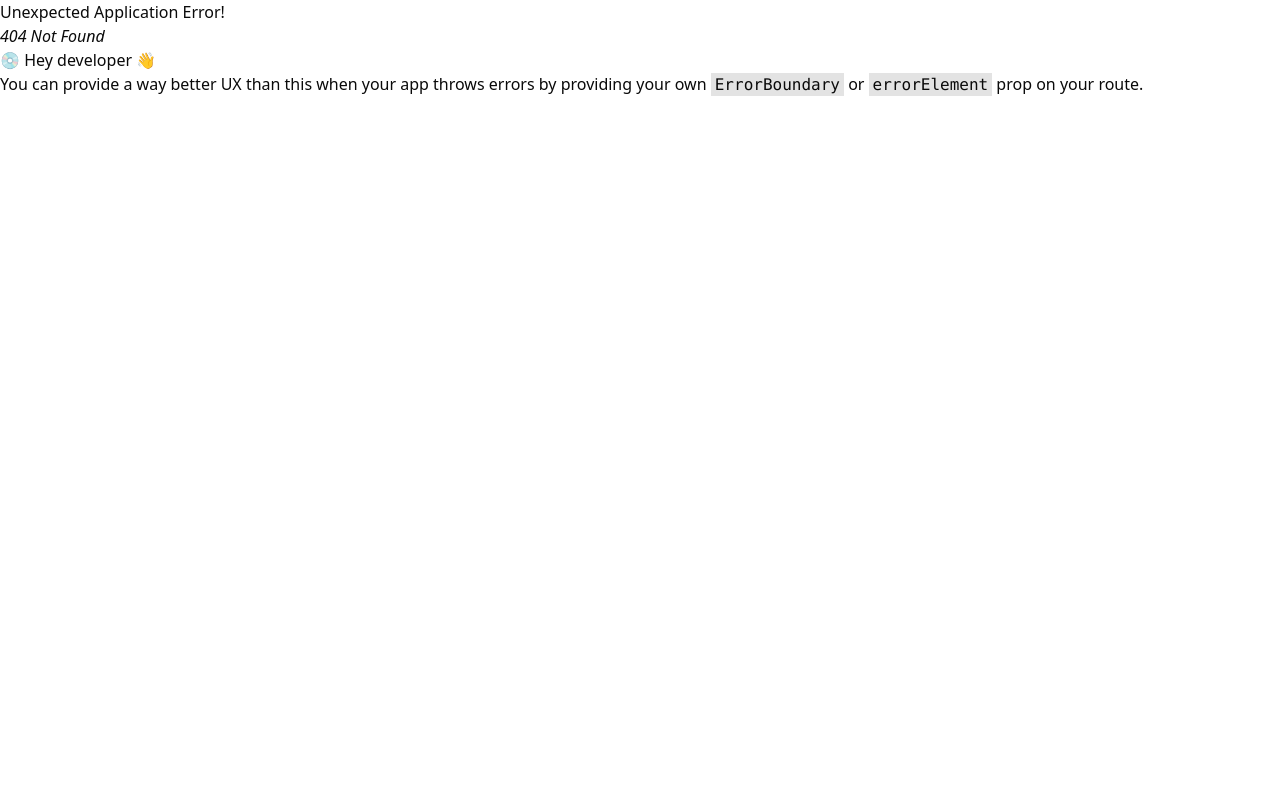
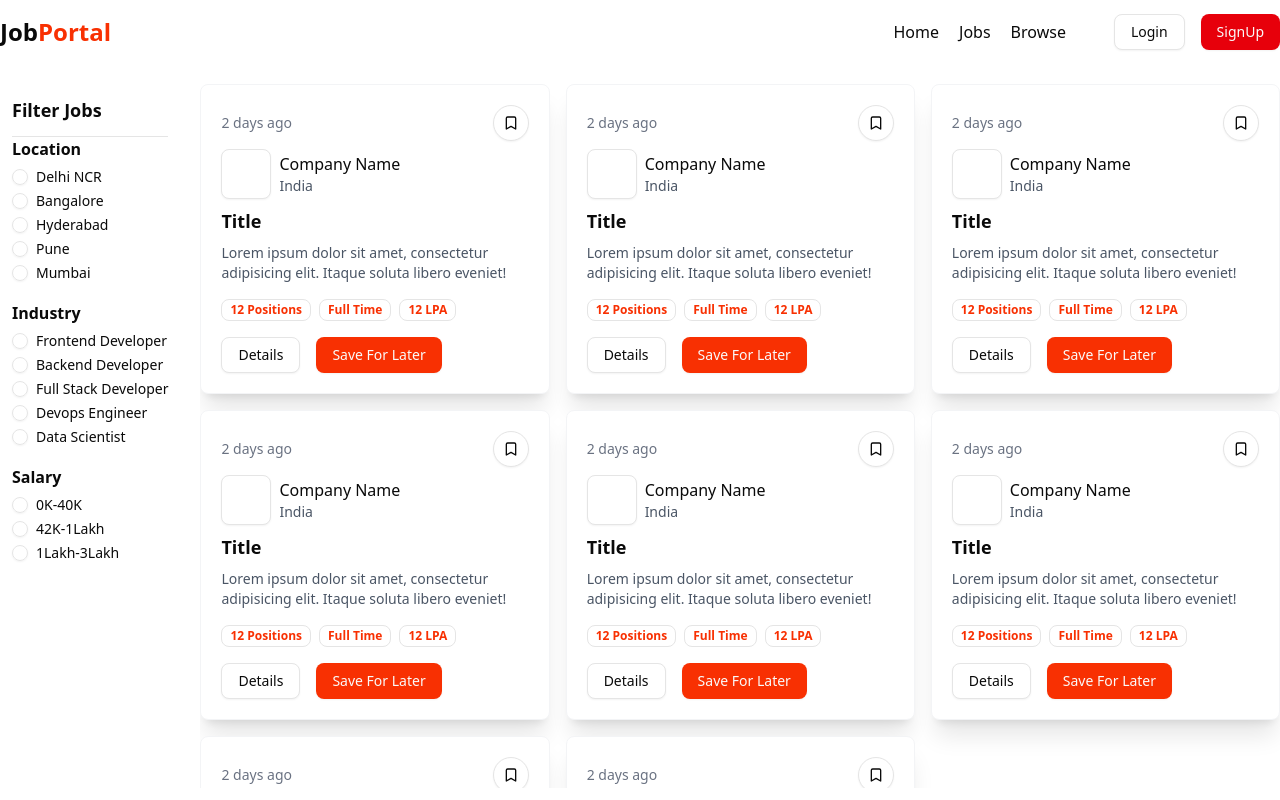
Before and after one commit to Aashi1909/Job-Portal, a React (Vite) app in the folder frontend/: page /jobs in a window 1280 px wide. Before the commit this address had no page. Built offline with nearby package versions, Linux system fonts and the light colour scheme.

Commit message:
jobs section completed

```diff
--- a/frontend/src/App.jsx
+++ b/frontend/src/App.jsx
@@ -3,6 +3,7 @@
 import Signup from './components/auth/Signup'
 import Login  from './components/auth/Login'
 import Home  from './components/Home'
+import Jobs  from './components/Jobs'
 import { createBrowserRouter, RouterProvider } from 'react-router-dom'
 
 
@@ -19,6 +20,10 @@
     path:'/signup',
     element: <Signup />
   },
+  {
+    path:'/jobs',
+    element: <Jobs />
+  },
 ])
 
 function App() {
--- /dev/null
+++ b/frontend/src/components/FilterCard.jsx
@@ -0,0 +1,53 @@
+import React from "react";
+import {RadioGroup, RadioGroupItem} from "./ui/radio-group"
+import {Label} from './ui/label'
+
+
+const filterData =[
+    {
+        filterType :"Location",
+        array:["Delhi NCR", "Bangalore", "Hyderabad", "Pune", "Mumbai"]
+    },
+    {
+        filterType :"Industry",
+        array:["Frontend Developer", "Backend Developer", "Full Stack Developer", "Devops Engineer", "Data Scientist"]
+    },
+    {
+        filterType :"Salary",
+        array:["0K-40K", "42K-1Lakh", "1Lakh-3Lakh"]
+    },
+]
+
+const FilterCard =() =>{
+    return (
+        <div className="w-full bg-white p-3 rounded-md">
+            <h1 className="font-semibold text-lg">Filter Jobs</h1>
+            <hr className="mt-3" />
+            <RadioGroup>
+                {
+                    filterData.map((data, index) =>(
+                        <div>
+                            <h1 className="font-bold font-lg">{data.filterType}</h1>
+                            {
+                                  data.array.map((item, index) => {
+                                    return (
+                                        <div className="flex items-center space-x-2 my-2">
+                                            <RadioGroupItem value={item} />
+                                            <Label >{item}</Label>
+
+
+                                        </div>
+                                    )
+
+                                  })
+                            }
+                        </div>
+                    ))
+                }
+
+            </RadioGroup>
+        </div>
+    )
+}
+
+export default FilterCard
--- /dev/null
+++ b/frontend/src/components/Job.jsx
@@ -0,0 +1,45 @@
+import React from "react";
+import { Button } from "./ui/button";
+import { Bookmark } from "lucide-react";
+import { Avatar, AvatarImage } from './ui/avatar'
+import { Badge } from './ui/badge'
+
+
+const Job = () => {
+    return (
+        <div className="p-5 rounded-md shadow-xl bg-white border border-gray-100 ">
+            <div className="flex items-center justify-between">
+                <p className="text-sm text-gray-500">2 days ago</p>
+                <Button variant="outline" className="rounded-full" size="icon"><Bookmark /></Button>
+            </div>
+            <div className="flex items-center gap-2 my-2">
+                <Button className="p-6" variant="outline" size="icon">
+                    <Avatar>
+                        <AvatarImage />
+                    </Avatar>
+                </Button>
+                <div>
+                    <h1 className="font-medium textlg">Company Name</h1>
+                    <p className="text-sm text-gray-600">India</p>
+                </div>
+            </div>
+
+            <div>
+                <h1 className="font-semibold text-lg my-2 ">Title</h1>
+                <p className="text-sm text-gray-600">Lorem ipsum dolor sit amet, consectetur adipisicing elit. Itaque soluta libero eveniet!</p>
+            </div>
+
+            <div className='flex items-center mt-4 gap-2'>
+                <Badge className={'text-[#F83002] font-bold'} variant="ghost">12 Positions</Badge>
+                <Badge className={'text-[#F83002] font-bold'} variant="ghost">Full Time</Badge>
+                <Badge className={'text-[#F83002] font-bold'} variant="ghost">12 LPA</Badge>
+            </div>
+            <div className="flex items-center gap-4 mt-4">
+                <Button variant="outline">Details</Button>
+                <Button className="bg-[#F83002]">Save For Later</Button>
+            </div>
+        </div>
+    )
+}
+
+export default Job;
--- /dev/null
+++ b/frontend/src/components/Jobs.jsx
@@ -0,0 +1,38 @@
+import React from "react";
+import Navbar from "./shared/Navbar";
+import FilterCard from "./FilterCard";
+import Job from "./Job";
+
+const jobsArray = [1, 2, 3, 4, 5, 6, 7, 8]
+
+const Jobs = () => {
+    return (
+        <div>
+            <Navbar />
+            <div className="max-w-7xl mx-auto mt-5">
+                <div className="flex gap-5">
+                    <div className="w-20%">
+                    <FilterCard />
+                    </div>
+                    {
+                        jobsArray.length <= 0 ? <span>Job Not Found</span> : (
+                            <div className="flex-1 h-[88vh] overflow-y-auto pb-5">
+                                <div className="grid grid-cols-3 gap-4">
+                                    {
+                                        jobsArray.map((item, index) =>(
+                                            <div><Job /></div>
+                                        ))
+                                    }
+                                </div>
+                            </div>
+                        )
+                    }
+
+                </div>
+
+            </div>
+        </div>
+    )
+}
+
+export default Jobs
--- a/frontend/src/components/shared/Navbar.jsx
+++ b/frontend/src/components/shared/Navbar.jsx
@@ -22,8 +22,8 @@
         </div>
         <div className="flex items-center gap-12 ">
           <ul className="flex font-medium items-center gap-5">
-            <li>Home</li>
-            <li>Jobs</li>
+            <li><Link to="/">Home</Link></li>
+            <li><Link to="/jobs">Jobs</Link></li>
             <li>Browse</li>
           </ul>
           {
```
